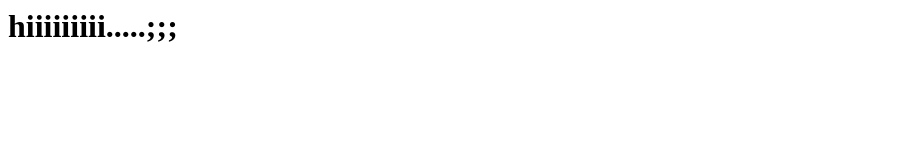
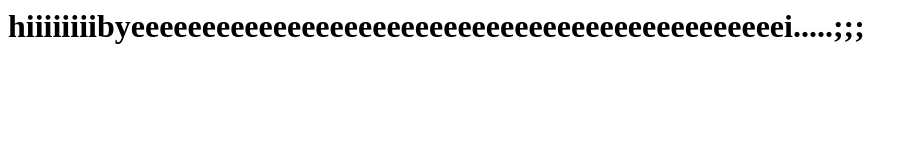
Before and after one commit to JanhaviMore27/jenkins, a plain HTML site: page index.html in a window 1280 px wide. Shown: the whole page, without its empty margins (0-918 px from the left). Drawn offline with Linux system fonts and the light colour scheme.

Commit message:
jvfjv 04

```diff
--- a/index.html
+++ b/index.html
@@ -1 +1 @@
-<h1>hiiiiiiiii.....;;;</h1>
+<h1>hiiiiiiiibyeeeeeeeeeeeeeeeeeeeeeeeeeeeeeeeeeeeeeeeeeeeeeei.....;;;</h1>
```
